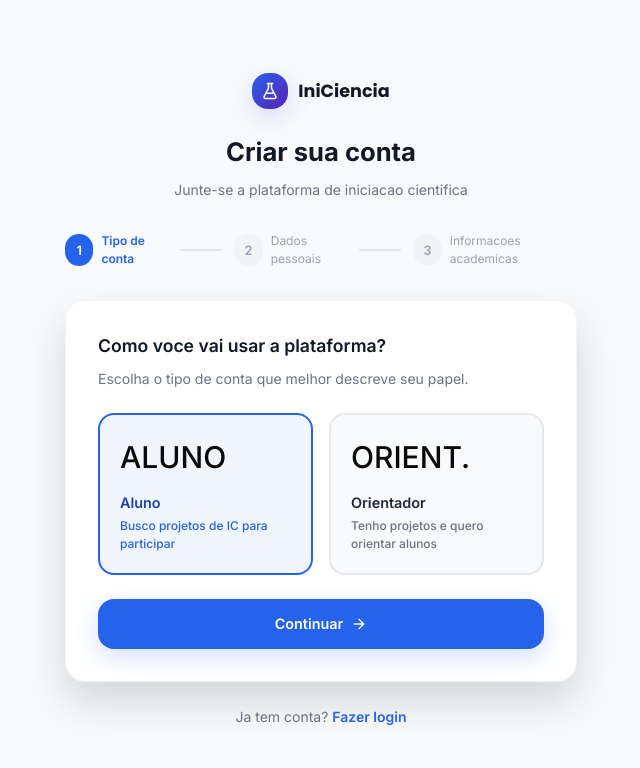
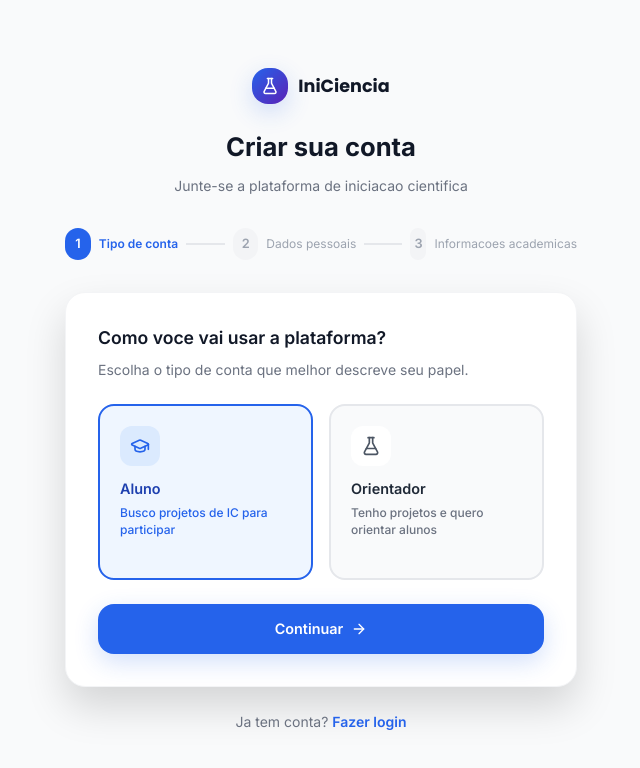
Before and after one commit to 0nomar/Front-end-tcc, a React (Vite) app: page /register in a window 1280 px wide. Shown: the top 768 px of the page, without its empty margins (319-959 px from the left). Built offline with nearby package versions, Linux system fonts and the light colour scheme.

Commit message:
Ajusta alinhamento no cadastro desktop e troca textos por icones Lucide

```diff
--- a/src/app/pages/RegisterPage.css
+++ b/src/app/pages/RegisterPage.css
@@ -112,6 +112,20 @@
 @media (min-width: 640px) {
   .pagina-cadastro__label-passo {
     display: block;
+    white-space: nowrap;
+    line-height: 1.1;
+  }
+
+  .pagina-cadastro__passo {
+    min-width: 0;
+  }
+
+  .pagina-cadastro__progresso {
+    gap: var(--espaco-2);
+  }
+
+  .pagina-cadastro__linha-passo {
+    width: 2.5rem;
   }
 }
 
@@ -168,12 +182,16 @@
 }
 
 .cadastro-tipo__opcao {
+  min-height: 11rem;
   padding: var(--espaco-5);
   border-radius: var(--raio-grande);
   border: 2px solid;
   text-align: left;
   cursor: pointer;
   transition: var(--transicao-normal);
+  display: flex;
+  flex-direction: column;
+  align-items: flex-start;
 }
 
 .cadastro-tipo__opcao--selecionado {
@@ -190,10 +208,24 @@
   border-color: var(--cor-borda-media);
 }
 
-.cadastro-tipo__emoji {
-  font-size: 1.875rem;
-  display: block;
+.cadastro-tipo__icone {
+  width: 2.5rem;
+  height: 2.5rem;
+  border-radius: var(--raio-medio);
+  display: inline-flex;
+  align-items: center;
+  justify-content: center;
   margin-bottom: var(--espaco-3);
+}
+
+.cadastro-tipo__opcao--selecionado .cadastro-tipo__icone {
+  background-color: var(--cor-primaria-leve);
+  color: var(--cor-primaria);
+}
+
+.cadastro-tipo__opcao--disponivel .cadastro-tipo__icone {
+  background-color: var(--cor-branco);
+  color: var(--cor-texto-medio);
 }
 
 .cadastro-tipo__nome--selecionado { color: var(--cor-primaria-texto); }
@@ -212,6 +244,7 @@
   font-size: 0.75rem;
   margin-top: var(--espaco-1);
   display: block;
+  line-height: 1.45;
 }
 
 /* ================================================================
@@ -245,6 +278,7 @@
   margin-bottom: 0.375rem;
   font-size: var(--tamanho-medio);
   font-weight: var(--peso-medio);
+  min-height: 1.25rem;
 }
 
 .campo-cadastro__wrapper {
@@ -262,11 +296,13 @@
 
 .campo-cadastro__input {
   width: 100%;
+  height: 3rem;
   padding: var(--espaco-3) var(--espaco-4) var(--espaco-3) 2.5rem;
   background-color: var(--cor-fundo);
   border: 1px solid var(--cor-borda);
   border-radius: var(--raio-grande);
   font-size: var(--tamanho-medio);
+  line-height: 1.2;
   color: var(--cor-texto);
   outline: none;
   transition: var(--transicao-normal);
@@ -295,11 +331,13 @@
 
 .campo-cadastro__select {
   width: 100%;
+  height: 3rem;
   padding: var(--espaco-3) var(--espaco-4) var(--espaco-3) 2.5rem;
   background-color: var(--cor-fundo);
   border: 1px solid var(--cor-borda);
   border-radius: var(--raio-grande);
   font-size: var(--tamanho-medio);
+  line-height: 1.2;
   color: var(--cor-texto);
   outline: none;
   transition: var(--transicao-normal);
@@ -314,11 +352,13 @@
 
 .campo-cadastro__select--sem-icone {
   width: 100%;
+  height: 3rem;
   padding: var(--espaco-3) var(--espaco-4);
   background-color: var(--cor-fundo);
   border: 1px solid var(--cor-borda);
   border-radius: var(--raio-grande);
   font-size: var(--tamanho-medio);
+  line-height: 1.2;
   color: var(--cor-texto);
   outline: none;
   transition: var(--transicao-normal);
@@ -366,9 +406,16 @@
    Ações de navegação entre steps
    ================================================================ */
 .cadastro-step__acoes {
-  display: flex;
+  display: grid;
+  grid-template-columns: 1fr 1fr;
   gap: var(--espaco-3);
   margin-top: var(--espaco-6);
+}
+
+@media (max-width: 479px) {
+  .cadastro-step__acoes {
+    grid-template-columns: 1fr;
+  }
 }
 
 .cadastro-step__botao-voltar {
--- a/src/app/pages/RegisterPage.jsx
+++ b/src/app/pages/RegisterPage.jsx
@@ -2,6 +2,7 @@ import { useState } from "react";
 import { useNavigate, Link } from "react-router";
 import {
   FlaskConical,
+  GraduationCap,
   Eye,
   EyeOff,
   Mail,
@@ -111,7 +112,9 @@ export default function RegisterPage() {
                       onClick={() => setUserType(type)}
                       className={`cadastro-tipo__opcao ${userType === type ? "cadastro-tipo__opcao--selecionado" : "cadastro-tipo__opcao--disponivel"}`}
                     >
-                      <span className="cadastro-tipo__emoji">{type === "student" ? "ALUNO" : "ORIENT."}</span>
+                      <span className="cadastro-tipo__icone" aria-hidden="true">
+                        {type === "student" ? <GraduationCap size={20} /> : <FlaskConical size={20} />}
+                      </span>
                       <span className={`cadastro-tipo__nome ${userType === type ? "cadastro-tipo__nome--selecionado" : "cadastro-tipo__nome--disponivel"}`}>
                         {type === "student" ? "Aluno" : "Orientador"}
                       </span>
```
